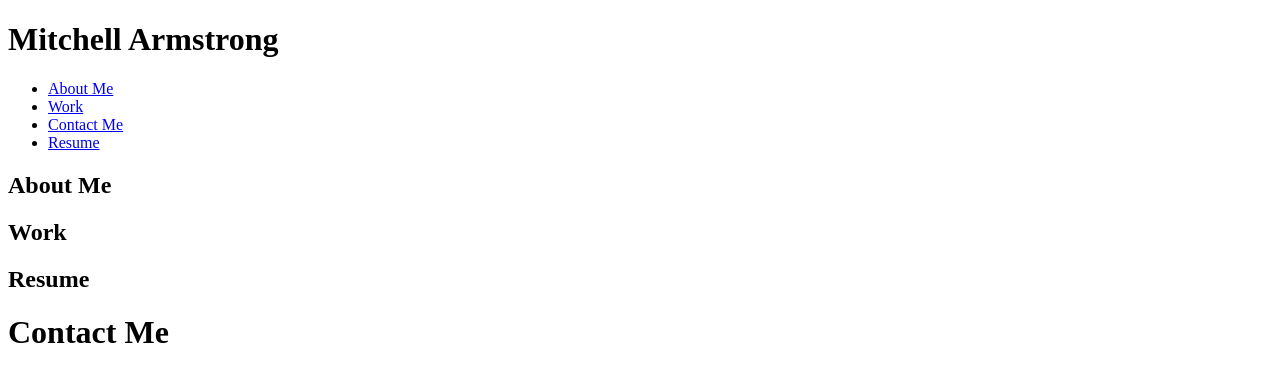
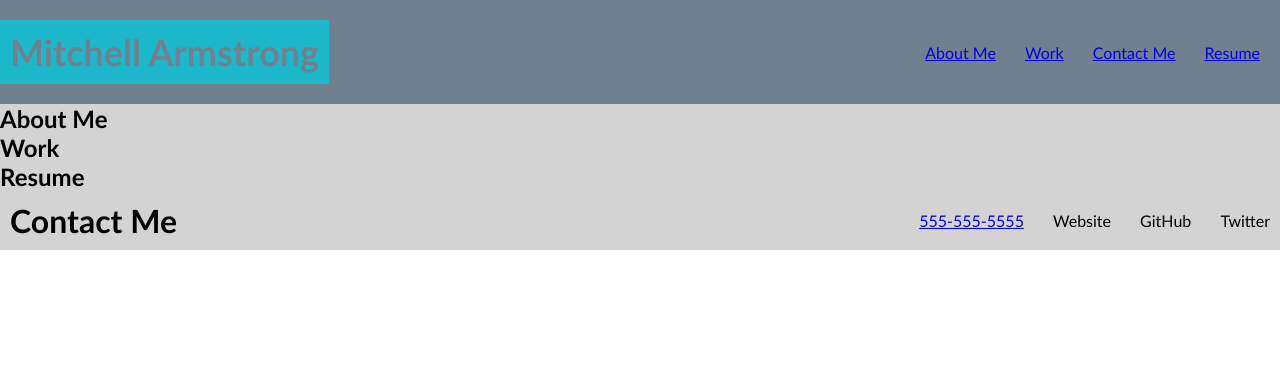
Before and after one commit to ScarElite/basic-portfolio, a plain HTML site: page index.html in a window 1280 px wide. Drawn offline with Linux system fonts and the light colour scheme.

Commit message:
Added some styling to all of the sections.

```diff
--- /dev/null
+++ b/assets/style.css
@@ -0,0 +1,45 @@
+* {
+    box-sizing: border-box;
+    padding: 0;
+    margin: 0;
+    font-family:'Trebuchet MS', 'Lucida Sans Unicode', 'Lucida Grande', 'Lucida Sans', Arial, sans-serif;
+}
+
+.header {
+    display: flex;
+    justify-content: space-between;
+    align-items: center;
+    padding: 20px 20px 20px 0px;
+    background-color: slategray;
+}
+
+.header h1 {
+    padding: 10px;
+    color: slategray;
+    font-size: 36px;
+    background-color: rgb(28, 184, 201);
+}
+
+.header nav ul li {
+    list-style: none;
+    display: inline-block;
+    margin-left: 25px;
+}
+
+.main-content {
+    background-color: lightgray;
+}
+
+.footer {
+    display: flex;
+    justify-content: space-between;
+    align-items: center;
+    padding: 10px;
+    background-color: lightgray;
+}
+
+.footer ul li {
+    list-style: none;
+    display: inline-block;
+    margin-left: 25px;
+}
--- a/index.html
+++ b/index.html
@@ -4,6 +4,7 @@
     <meta charset="UTF-8">
     <meta http-equiv="X-UA-Compatible" content="IE=edge">
     <meta name="viewport" content="width=device-width, initial-scale=1.0">
+    <link rel="stylesheet" href="./assets/style.css">
     <title>Professional Portfolio</title>
 </head>
 <body>
@@ -42,9 +43,17 @@
 
     </div>
 
-    <footer>
+    <footer class="footer">
         <h1>Contact Me</h1>
+
+        <ul>
+            <li><a href="#">555-555-5555</a></li>
+            <li><a href="#"></a>Website</li>
+            <li><a href="#"></a>GitHub</li>
+            <li><a href="#"></a>Twitter</li>
+        </ul>
     </footer>
 
 </body>
+
 </html>
--- a/style.css
+++ /dev/null
@@ -1,5 +0,0 @@
-* {
-    box-sizing: border-box;
-    padding: 0;
-    margin: 0;
-}
```
